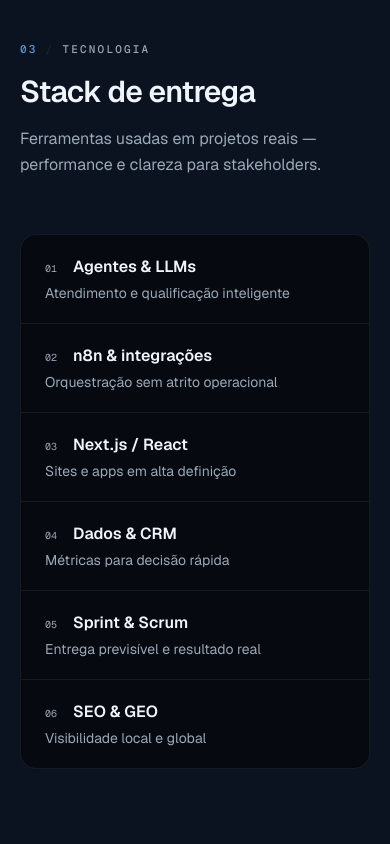
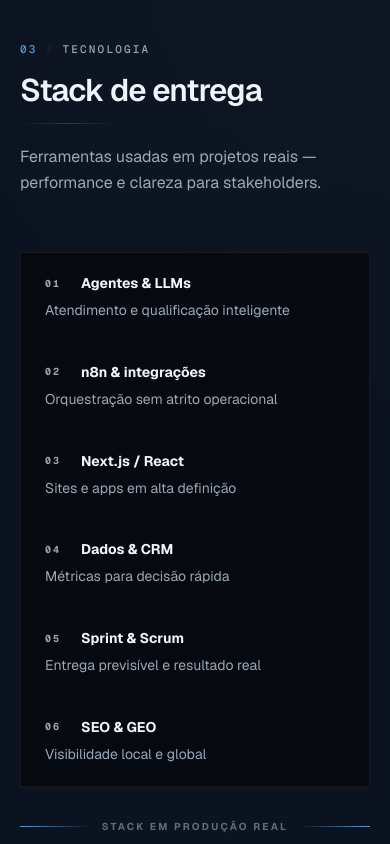
Before and after one commit to tpiola/thiagopiola, a Next.js app: page / in a window 390 px wide. Shown: the part 3940-4784 px from the top of the page. Built offline with nearby package versions, Linux system fonts and the light colour scheme.

Commit message:
feat(tecnologia): left accent hover, arrow indicator, divider, bg orb, brand divider
Updated the Tecnologia component to improve accessibility and visual design. Added reduced motion support and adjusted styles for better responsiveness.

```diff
--- a/components/Tecnologia.tsx
+++ b/components/Tecnologia.tsx
@@ -1,45 +1,82 @@
 "use client";
 
-import { motion } from "framer-motion";
+import { motion, useReducedMotion } from "framer-motion";
 import { tecnologia } from "@/lib/content";
 import { Reveal } from "./motion/Reveal";
 import { Stagger, StaggerItem } from "./motion/Stagger";
 import { SectionLabel } from "./SectionLabel";
 
 export function Tecnologia() {
+  const reduce = useReducedMotion();
+
   return (
-    <section id="tecnologia" className="border-b border-border bg-surface-elevated py-24 md:py-32">
-      <div className="mx-auto max-w-6xl px-5 md:px-8">
+    <section id="tecnologia" className="relative border-b border-border bg-surface-elevated py-24 md:py-36 overflow-hidden">
+      {/* BG accent diagonal */}
+      <div
+        className="pointer-events-none absolute top-0 right-0 w-[500px] h-[500px] opacity-[0.03]"
+        style={{ background: 'radial-gradient(circle at top right, var(--brand), transparent 70%)' }}
+        aria-hidden
+      />
+
+      <div className="relative mx-auto max-w-6xl px-5 md:px-8">
         <Reveal className="max-w-2xl" variant="left">
           <SectionLabel index="03">Tecnologia</SectionLabel>
-          <h2 className="mt-4 text-3xl font-semibold tracking-tight text-foreground md:text-4xl">
+          <h2 className="mt-4 text-heading-xl font-semibold tracking-tight text-foreground">
             {tecnologia.title}
           </h2>
-          <p className="mt-4 text-base leading-relaxed text-muted">{tecnologia.lead}</p>
+          <div className="mt-4 divider-brand w-24" />
+          <p className="mt-5 text-base leading-relaxed text-muted">{tecnologia.lead}</p>
         </Reveal>
 
         <Stagger
-          className="mt-14 divide-y divide-border overflow-hidden rounded-2xl border border-border bg-surface"
+          className="mt-14 overflow-hidden border border-border bg-surface"
           stagger={0.06}
         >
           {tecnologia.items.map((item, i) => (
             <StaggerItem key={item.title}>
               <motion.div
-                className="group flex flex-col gap-1 px-6 py-5 transition-colors duration-500 hover:bg-[color-mix(in_srgb,var(--brand)_6%,transparent)] sm:flex-row sm:items-center sm:justify-between md:px-8 md:py-6"
-                whileHover={{ x: 4 }}
+                className="group relative flex flex-col gap-1.5 border-b border-border px-6 py-5 last:border-b-0 transition-all duration-400 hover:bg-[color-mix(in_srgb,var(--brand)_5%,var(--surface))] sm:flex-row sm:items-center sm:justify-between md:px-8 md:py-6"
+                whileHover={reduce ? undefined : { x: 6 }}
                 transition={{ type: "spring", stiffness: 400, damping: 30 }}
               >
-                <div className="flex items-baseline gap-4">
-                  <span className="font-mono text-[10px] text-muted transition-colors group-hover:text-[var(--brand)]">
+                {/* Left accent on hover */}
+                <div
+                  className="absolute left-0 top-0 bottom-0 w-[2px] opacity-0 group-hover:opacity-100 transition-opacity duration-400"
+                  style={{ background: 'linear-gradient(to bottom, transparent, var(--brand), transparent)' }}
+                />
+                <div className="flex items-center gap-5">
+                  <span
+                    className="font-mono text-[10px] font-bold tracking-[0.2em] transition-colors duration-300 group-hover:text-[var(--brand)] flex-shrink-0"
+                    style={{ color: 'var(--muted)' }}
+                  >
                     {String(i + 1).padStart(2, "0")}
                   </span>
-                  <h3 className="text-base font-semibold text-foreground">{item.title}</h3>
+                  <div>
+                    <h3 className="text-sm font-bold text-foreground group-hover:text-[var(--brand)] transition-colors duration-300">{item.title}</h3>
+                  </div>
                 </div>
-                <p className="text-sm text-muted sm:max-w-md sm:text-right">{item.desc}</p>
+                <div className="flex items-center gap-4 sm:max-w-md sm:text-right justify-start sm:justify-end">
+                  <p className="text-sm text-muted leading-relaxed">{item.desc}</p>
+                  <motion.span
+                    className="hidden sm:block flex-shrink-0 opacity-0 group-hover:opacity-100 transition-opacity duration-300"
+                    style={{ color: 'var(--brand)' }}
+                  >
+                    →
+                  </motion.span>
+                </div>
               </motion.div>
             </StaggerItem>
           ))}
         </Stagger>
+
+        {/* Footer note */}
+        <Reveal delay={0.15} variant="up" className="mt-8">
+          <div className="flex items-center gap-3">
+            <div className="h-px flex-1" style={{ background: 'linear-gradient(90deg, var(--brand), transparent)' }} />
+            <span className="text-[10px] font-bold uppercase tracking-[0.22em] text-muted/60">Stack em produção real</span>
+            <div className="h-px flex-1" style={{ background: 'linear-gradient(270deg, var(--brand), transparent)' }} />
+          </div>
+        </Reveal>
       </div>
     </section>
   );
```
